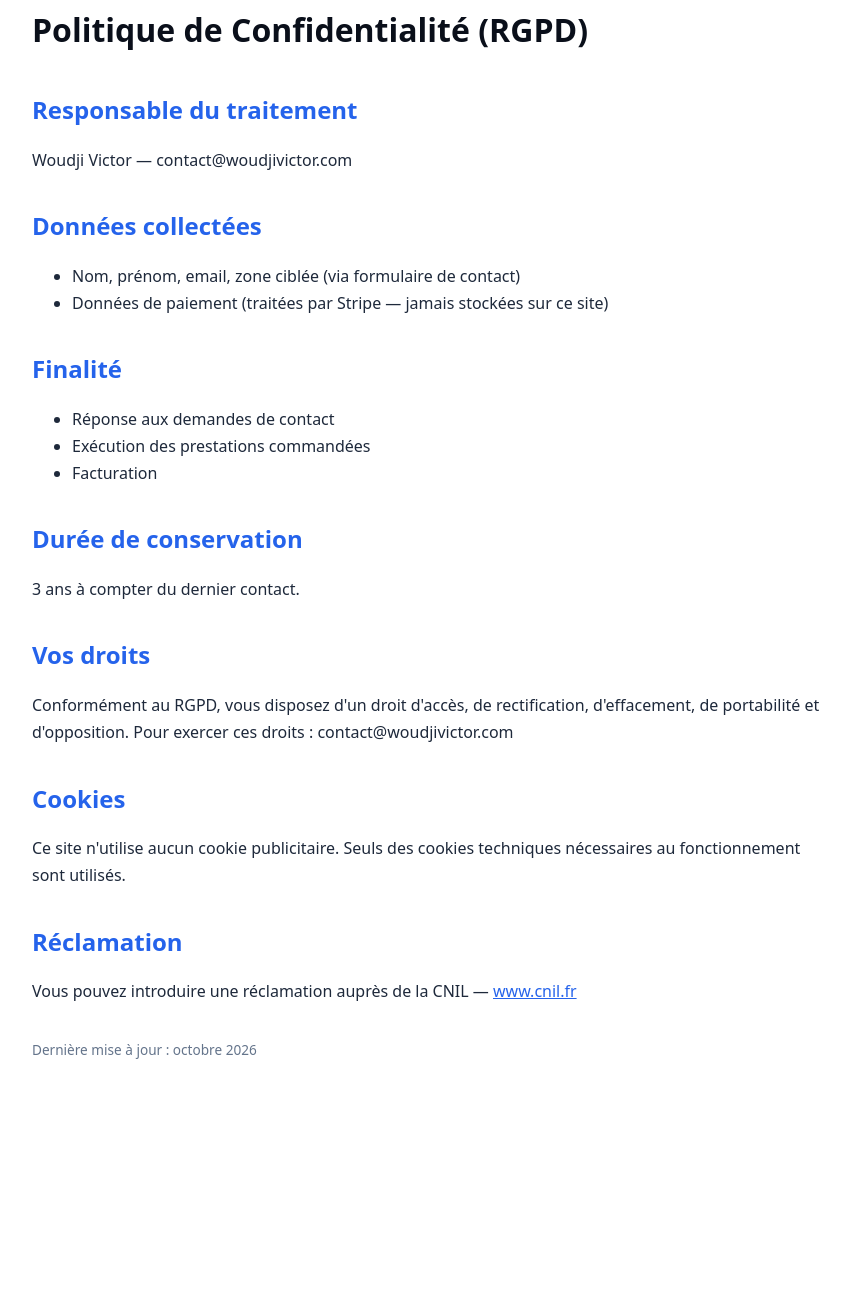
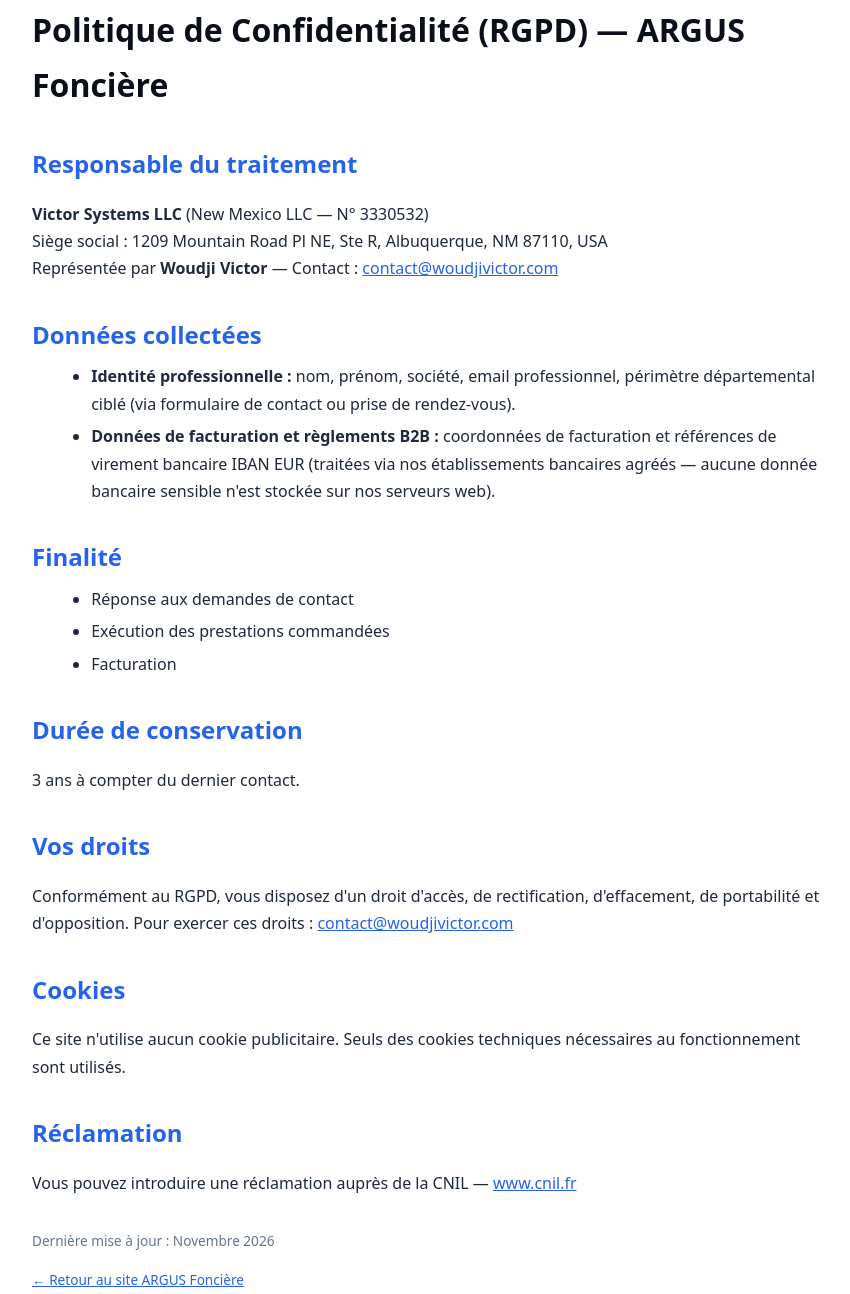
Before and after one commit to woudji-cpu/woudjivictor.argus-website, a plain HTML site: page confidentialite.html in a window 1280 px wide. Shown: the part 78-1372 px from the top of the page, without its empty margins (208-1058 px from the left). Before the commit the page ends 1212 px from the top, so only its background shows below. Drawn offline with Linux system fonts and the light colour scheme.

Commit message:
Privacy policy for ARGUS Foncière
Updated the privacy policy to reflect new company details and compliance information.

```diff
--- a/confidentialite.html
+++ b/confidentialite.html
@@ -1,11 +1,36 @@
-<!DOCTYPE html><html lang="fr"><head><meta charset="UTF-8"><meta name="viewport" content="width=device-width,initial-scale=1.0"><title>Politique de Confidentialité — Woudji Victor</title><style>body{font-family:system-ui;max-width:800px;margin:40px auto;padding:20px;line-height:1.7;color:#1E293B}h1{color:#0A0F1A;margin-bottom:2rem}h2{color:#2563EB;margin-top:2rem;margin-bottom:.5rem}</style></head><body>
-<h1>Politique de Confidentialité (RGPD)</h1>
-<h2>Responsable du traitement</h2><p>Woudji Victor — contact@woudjivictor.com</p>
-<h2>Données collectées</h2><ul><li>Nom, prénom, email, zone ciblée (via formulaire de contact)</li><li>Données de paiement (traitées par Stripe — jamais stockées sur ce site)</li></ul>
-<h2>Finalité</h2><ul><li>Réponse aux demandes de contact</li><li>Exécution des prestations commandées</li><li>Facturation</li></ul>
-<h2>Durée de conservation</h2><p>3 ans à compter du dernier contact.</p>
-<h2>Vos droits</h2><p>Conformément au RGPD, vous disposez d'un droit d'accès, de rectification, d'effacement, de portabilité et d'opposition. Pour exercer ces droits : contact@woudjivictor.com</p>
-<h2>Cookies</h2><p>Ce site n'utilise aucun cookie publicitaire. Seuls des cookies techniques nécessaires au fonctionnement sont utilisés.</p>
-<h2>Réclamation</h2><p>Vous pouvez introduire une réclamation auprès de la CNIL — <a href="https://www.cnil.fr" style="color:#2563EB">www.cnil.fr</a></p>
-<p style="margin-top:2rem;font-size:.85rem;color:#64748B">Dernière mise à jour : octobre 2026</p>
+<!DOCTYPE html><html lang="fr"><head><meta charset="UTF-8"><meta name="viewport" content="width=device-width,initial-scale=1.0"><title>Politique de Confidentialité (RGPD) — ARGUS Foncière</title><style>body{font-family:system-ui;max-width:800px;margin:40px auto;padding:20px;line-height:1.7;color:#1E293B}h1{color:#0A0F1A;margin-bottom:2rem}h2{color:#2563EB;margin-top:2rem;margin-bottom:.5rem}a{color:#2563EB}ul{margin:.5rem 0 1rem 1.2rem}li{margin:.35rem 0}p{margin-bottom:1rem}</style></head><body>
+<h1>Politique de Confidentialité (RGPD) — ARGUS Foncière</h1>
+
+<h2>Responsable du traitement</h2>
+<p><strong>Victor Systems LLC</strong> (New Mexico LLC — N° 3330532)<br>
+Siège social : 1209 Mountain Road Pl NE, Ste R, Albuquerque, NM 87110, USA<br>
+Représentée par <strong>Woudji Victor</strong> — Contact : <a href="mailto:contact@woudjivictor.com">contact@woudjivictor.com</a></p>
+
+<h2>Données collectées</h2>
+<ul>
+<li><strong>Identité professionnelle :</strong> nom, prénom, société, email professionnel, périmètre départemental ciblé (via formulaire de contact ou prise de rendez-vous).</li>
+<li><strong>Données de facturation et règlements B2B :</strong> coordonnées de facturation et références de virement bancaire IBAN EUR (traitées via nos établissements bancaires agréés — aucune donnée bancaire sensible n'est stockée sur nos serveurs web).</li>
+</ul>
+
+<h2>Finalité</h2>
+<ul>
+<li>Réponse aux demandes de contact</li>
+<li>Exécution des prestations commandées</li>
+<li>Facturation</li>
+</ul>
+
+<h2>Durée de conservation</h2>
+<p>3 ans à compter du dernier contact.</p>
+
+<h2>Vos droits</h2>
+<p>Conformément au RGPD, vous disposez d'un droit d'accès, de rectification, d'effacement, de portabilité et d'opposition. Pour exercer ces droits : <a href="mailto:contact@woudjivictor.com">contact@woudjivictor.com</a></p>
+
+<h2>Cookies</h2>
+<p>Ce site n'utilise aucun cookie publicitaire. Seuls des cookies techniques nécessaires au fonctionnement sont utilisés.</p>
+
+<h2>Réclamation</h2>
+<p>Vous pouvez introduire une réclamation auprès de la CNIL — <a href="https://www.cnil.fr">www.cnil.fr</a></p>
+
+<p style="margin-top:2rem;font-size:.85rem;color:#64748B">Dernière mise à jour : Novembre 2026</p>
+<p style="font-size:.85rem"><a href="index.html">← Retour au site ARGUS Foncière</a></p>
 </body></html>
```
